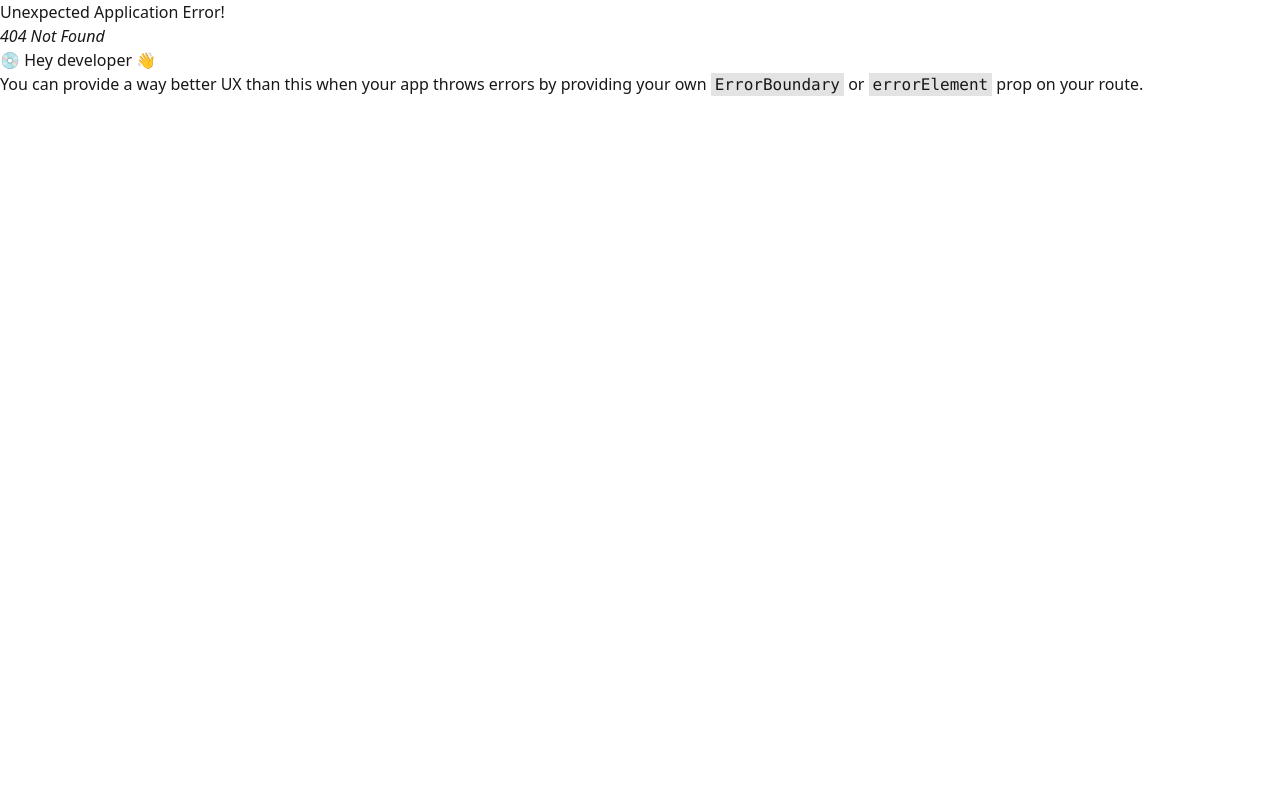
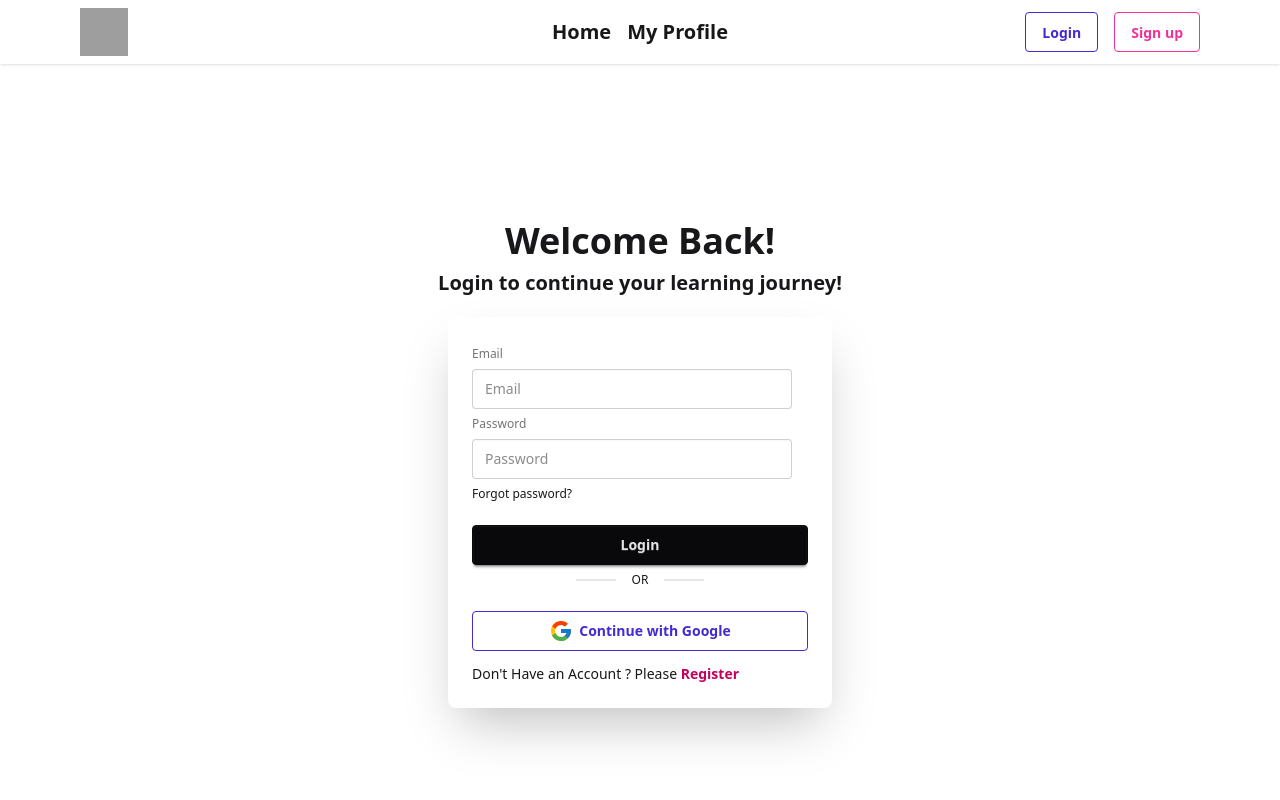
Before and after one commit to Sultanmia22/Skillswap, a React (Vite) app: page /login in a window 1280 px wide. Before the commit this address had no page. Shown: the top 800 px of the page. Built offline with nearby package versions, Linux system fonts and the light colour scheme; grey boxes are pictures that could not be loaded.

Commit message:
design login and register form

```diff
--- a/src/Components/Header/Navbar.jsx
+++ b/src/Components/Header/Navbar.jsx
@@ -1,6 +1,6 @@
 import React from 'react';
 import logoImg from '../../assets/logo.png'
-import { NavLink } from 'react-router';
+import { Link, NavLink } from 'react-router';
 const Navbar = () => {
     const links = <>
          <NavLink to='/' className='font-semibold  text-xl'> Home </NavLink>
@@ -31,8 +31,8 @@ const Navbar = () => {
                 </ul>
             </div>
             <div className="navbar-end flex gap-4">
-               <button className='btn btn-outline btn-primary'>Login</button>
-               <button className='btn btn-outline btn-secondary'>Sign up</button>
+               <Link to='/login' className='btn btn-outline btn-primary'>Login</Link>
+               <Link to='/signup' className='btn btn-outline btn-secondary'>Sign up</Link>
             </div>
         </nav>
     );
--- a/src/Components/PopularSkill.jsx
+++ b/src/Components/PopularSkill.jsx
@@ -16,7 +16,7 @@ const PopularSkill = () => {
 
     return (
         <div>
-            <h2 className='text-4xl font-bold text-center'> Popular Skills </h2>
+            <h2 className='text-4xl font-bold text-center underline pb-2'> Popular Skills </h2>
             <div className='grid grid-cols-1 md:grid-cols-3 gap-8 my-6'>
 
             {
--- a/src/Pages/Home.jsx
+++ b/src/Pages/Home.jsx
@@ -5,7 +5,9 @@ import { Link } from 'react-router';
 
 const Home = () => {
     return (
+
         <div>
+            <title> Home Pages </title>
             <div className="carousel w-full">
                 <div id="slide1" className="carousel-item flex relative justify-center items-center flex-col w-full bg-linear-to-r from-cyan-500 to-blue-500 gap-5 my-6 rounded-lg  py-10 md:py-32">
 
--- /dev/null
+++ b/src/Pages/SignIn.jsx
@@ -0,0 +1,40 @@
+import React from 'react';
+
+import { FcGoogle } from 'react-icons/fc';
+import { Link } from 'react-router';
+
+const SignIn = () => {
+    return (
+        <div className='flex flex-col justify-center items-center min-h-screen'>
+
+            <div className='text-center space-y-2 mb-5'>
+                <h2 className='text-4xl font-bold'> Welcome Back! </h2>
+                <p className='text-xl font-semibold'>Login to continue your learning journey!</p>
+            </div>
+
+            <div class="card bg-base-100 w-full max-w-sm shrink-0 shadow-2xl">
+                <div class="card-body">
+                    <form>
+                        <fieldset class="fieldset">
+                            <label class="label">Email</label>
+                            <input type="email" class="input" placeholder="Email" />
+                            <label class="label">Password</label>
+                            <input type="password" class="input" placeholder="Password" />
+                            <div><button type='button' class="link link-hover">Forgot password?</button></div>
+                            <button class="btn btn-neutral mt-4">Login</button>
+                            <div className='flex gap-4 justify-center items-center'>
+                                <div className='w-10 h-[2px] bg-gray-200'></div>
+                                <div>OR</div>
+                                <div className='w-10 h-[2px] bg-gray-200'></div>
+                            </div>
+                             <button class="btn btn-primary btn-outline mt-4"> <span> <FcGoogle size={24} /> </span> Continue with Google</button>
+                        </fieldset>
+                    </form>
+                    <p> Don't Have an Account ? Please <Link to='/signup' className=' hover:underline text-pink-700 font-semibold'>Register</Link> </p>
+                </div>
+            </div>
+        </div>
+    );
+};
+
+export default SignIn;
--- /dev/null
+++ b/src/Pages/SignUp.jsx
@@ -0,0 +1,42 @@
+import React from 'react';
+import { Link } from 'react-router';
+
+const SignUp = () => {
+    return (
+        <div className='flex flex-col justify-center items-center min-h-screen'>
+            <div className='text-center space-y-2 mb-5'>
+                <h2 className='text-4xl font-bold'> Creat Your Account </h2>
+                <p className='text-xl font-semibold'>Join SkillSwap Today!</p>
+            </div>
+
+            <div class="card bg-base-100 w-full max-w-sm shrink-0 shadow-2xl">
+                <div class="card-body">
+                   <form>
+                     <fieldset class="fieldset">
+                        {/* NAME */}
+                         <label class="label">Name</label>
+                        <input type="email" class="input" placeholder="Name" />
+
+                        {/* PHOTO URL */}
+                         <label class="label">Photo URL</label>
+                        <input type="text" class="input" placeholder="Photo URL" />
+
+                        {/* EMAIL */}
+                        <label class="label">Email</label>
+                        <input type="email" class="input" placeholder="Email" />
+
+                         {/* PASSWORD */}
+                        <label class="label">Password</label>
+                        <input type="password" class="input" placeholder="Password" />
+                        {/* <div><a class="link link-hover">Forgot password?</a></div> */}
+                        <button class="btn btn-neutral mt-4">Register</button>
+                    </fieldset>
+                   </form>
+                   <p> Already Have an Account ? Please <Link to='/login' className='font-semibold text-pink-700 hover:underline'> Login </Link> </p>
+                </div>
+            </div>
+        </div>
+    );
+};
+
+export default SignUp;
--- a/src/Pages/SkillDetails.jsx
+++ b/src/Pages/SkillDetails.jsx
@@ -31,6 +31,7 @@ const SkillDetails = () => {
 
     return (
         <div>
+            <title>Detials Pages</title>
             <div className='flex flex-col md:flex-row py-10  gap-20 '>
 
                 <div className=' border-2 border-gray-200 p-8 rounded-lg shadow'>
@@ -58,9 +59,9 @@ const SkillDetails = () => {
                     <form onSubmit={handleSubmit}>
                         <fieldset className="fieldset">
                         <label className="label font-medium">Name</label>
-                        <input type="text" className="input w-full" placeholder="Write Your Name" name='name'/>
+                        <input type="text" className="input w-full" placeholder="Write Your Name" name='name' required/>
                         <label className="label font-medium">Email</label>
-                        <input type="email" className="input w-full" placeholder="Enter Your Email" name='email' />
+                        <input type="email" className="input w-full" placeholder="Enter Your Email" name='email' required/>
                         <button className="btn btn-primary mt-4 mx-w-[400px]"> Submit Now </button>
                     </fieldset>
                     </form>
```
Also changed, not shown: src/Routes/Routes.jsx (+10 -1 lines).
